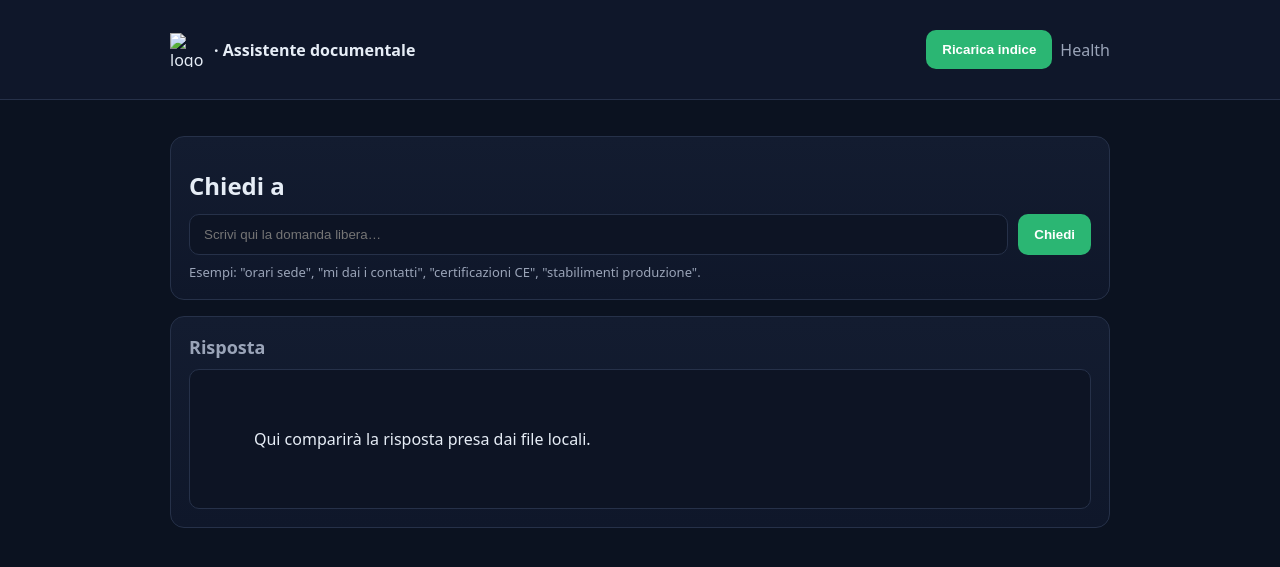
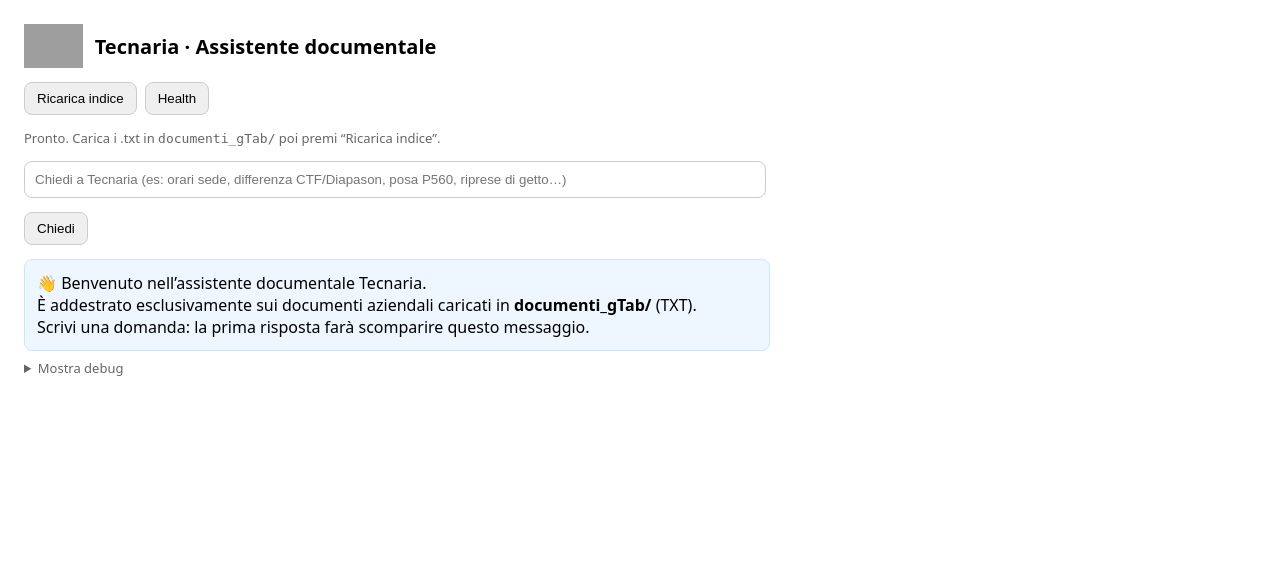
Before and after one commit to ZanRoberto/Tecnaria_V3, a Flask app: page / in a window 1280 px wide. Shown: the top 567 px of the page. Run offline with Flask 3, Linux system fonts and the light colour scheme; grey boxes are pictures that could not be loaded.

Commit message:
Update index.html

```diff
--- a/templates/index.html
+++ b/templates/index.html
@@ -2,67 +2,80 @@
 <html lang="it">
 <head>
   <meta charset="utf-8" />
+  <title>Tecnaria · Assistente documentale</title>
   <meta name="viewport" content="width=device-width, initial-scale=1" />
-    <title>{{ BRAND_NAME }} · Assistente</title>
-    <link rel="icon" href="{{ BRAND_LOGO_URL }}" />
   <style>
-      :root{
-        --bg:#0b1220; --surface:#121a2b; --text:#e6edf6; --muted:#9aa4b8; --brand:#2bb673; --border:#263149;
-      }
-      *{box-sizing:border-box}
-      body{margin:0;background:var(--bg);color:var(--text);font-family:ui-sans-serif,system-ui,Segoe UI,Roboto,Helvetica,Arial}
-      .container{width:min(980px,92vw);margin:0 auto;padding:20px}
-      header{position:sticky;top:0;background:#0f172a;border-bottom:1px solid var(--border);padding:10px 0;z-index:5}
-      .brand{display:flex;align-items:center;gap:10px}
-      .brand img{width:34px;height:34px}
-      h1{margin:14px 0 12px;font-size:24px}
-      .card{background:linear-gradient(180deg,#131c30,#0f172a);border:1px solid var(--border);border-radius:14px;padding:18px;margin:16px 0}
-      .row{display:grid;grid-template-columns:1fr auto; gap:10px}
-      input[type="text"]{padding:12px 14px;border-radius:10px;border:1px solid var(--border);background:#0d1424;color:var(--text);outline:none}
-      input[type="text"]:focus{border-color:var(--brand);box-shadow:0 0 0 3px rgba(43,182,115,.25)}
-      button{background:var(--brand);border:0;color:#fff;border-radius:10px;padding:12px 16px;font-weight:700;cursor:pointer}
-      .hint{color:var(--muted);font-size:13px;margin:8px 0 0}
-      .answer{white-space:pre-wrap;background:#0d1424;border:1px solid var(--border);border-radius:10px;padding:14px}
-      .toolbar{display:flex;gap:8px;align-items:center}
-      .toolbar form{display:inline}
+    body { font-family: system-ui, -apple-system, Segoe UI, Roboto, Arial, sans-serif; margin: 24px; }
+    header { display:flex; align-items:center; gap:12px; }
+    header img { height:44px; }
+    h1 { font-size: 20px; margin: 0; }
+    .bar { margin: 14px 0; display:flex; gap: 8px; flex-wrap: wrap; }
+    button { padding: 8px 12px; border-radius: 8px; border:1px solid #ccc; cursor:pointer; }
+    input, textarea { width: 100%; max-width: 720px; padding: 10px; border-radius: 8px; border:1px solid #ccc; }
+    .answer { background:#f7f7f9; border:1px solid #e5e5ef; padding:12px; border-radius:8px; white-space:pre-wrap; }
+    .muted { color:#666; font-size: 13px; }
+    .debug { font-family: ui-monospace, SFMono-Regular, Menlo, Consolas, monospace; font-size: 12px; color:#333; }
+    .welcome { padding:12px; background:#eef7ff; border:1px solid #cde6ff; border-radius:8px; max-width: 720px; }
   </style>
 </head>
 <body>
   <header>
-      <div class="container" style="display:flex;align-items:center;justify-content:space-between;">
-        <div class="brand">
-          <img src="{{ BRAND_LOGO_URL }}" alt="logo">
-          <strong>{{ BRAND_NAME }} · Assistente documentale</strong>
+    <img src="/static/logo.png" alt="Logo" onerror="this.style.display='none'">
+    <h1>Tecnaria · Assistente documentale</h1>
+  </header>
+
+  <div class="bar">
+    <button onclick="reloadIdx()">Ricarica indice</button>
+    <button onclick="health()">Health</button>
   </div>
-        <div class="toolbar">
-          <form action="/reload" method="post"><button type="submit" title="Ricarica indice documenti">Ricarica indice</button></form>
-          <a href="/health" style="color:var(--muted);text-decoration:none">Health</a>
+
+  <div id="info" class="muted">Pronto. Carica i .txt in <code>documenti_gTab/</code> poi premi “Ricarica indice”.</div>
+
+  <div style="margin:14px 0;">
+    <input id="q" placeholder="Chiedi a Tecnaria (es: orari sede, differenza CTF/Diapason, posa P560, riprese di getto…)" />
+    <div class="bar">
+      <button onclick="ask()">Chiedi</button>
     </div>
   </div>
-    </header>
 
-    <main class="container">
-      <section class="card">
-        <h1>Chiedi a {{ BRAND_NAME }}</h1>
-        <form method="POST" class="ask">
-          <div class="row">
-            <input type="text" name="domanda" placeholder="Scrivi qui la domanda libera…" value="{{ domanda|default('') }}" autocomplete="off" />
-            <button type="submit">Chiedi</button>
+  <div id="welcome" class="welcome">
+    👋 Benvenuto nell’assistente documentale Tecnaria.<br/>
+    È addestrato esclusivamente sui documenti aziendali caricati in <strong>documenti_gTab/</strong> (TXT).<br/>
+    Scrivi una domanda: la prima risposta farà scomparire questo messaggio.
   </div>
-          <p class="hint">Esempi: "orari sede", "mi dai i contatti", "certificazioni CE", "stabilimenti produzione".</p>
-        </form>
-      </section>
 
-      <section class="card">
-        <h2 style="margin:0 0 10px;color:var(--muted);font-size:18px">Risposta</h2>
-        <div class="answer">
-          {% if risposta %}
-            {{ risposta|safe }}
-          {% else %}
-            Qui comparirà la risposta presa dai file locali.
-          {% endif %}
-        </div>
-      </section>
-    </main>
+  <div id="out" class="answer" style="display:none;"></div>
+  <details style="margin-top:8px;">
+    <summary class="muted">Mostra debug</summary>
+    <pre id="debug" class="debug"></pre>
+  </details>
+
+  <script>
+    async function reloadIdx(){
+      const r = await fetch('/reload', {method:'POST'});
+      const j = await r.json();
+      document.getElementById('info').textContent = 'Indice ricaricato: ' + j.blocks + ' blocchi / ' + j.docs + ' file / ' + j.lines + ' righe';
+    }
+    async function health(){
+      const r = await fetch('/health');
+      const j = await r.json();
+      document.getElementById('info').textContent = 'Health: '+j.status+' | blocchi='+j.blocks+' | docs='+j.docs+' | lines='+j.lines;
+    }
+    async function ask(){
+      const q = document.getElementById('q').value;
+      const r = await fetch('/ask', {
+        method:'POST',
+        headers:{'Content-Type':'application/json'},
+        body: JSON.stringify({q})
+      });
+      const j = await r.json();
+      document.getElementById('welcome').style.display = 'none';
+      const out = document.getElementById('out');
+      out.style.display = 'block';
+      out.textContent = j.answer || '(nessuna risposta)';
+      // debug a video
+      document.getElementById('debug').textContent = JSON.stringify(j.debug, null, 2);
+    }
+  </script>
 </body>
 </html>
```
Lines whose indentation alone changed are shown as unchanged.
